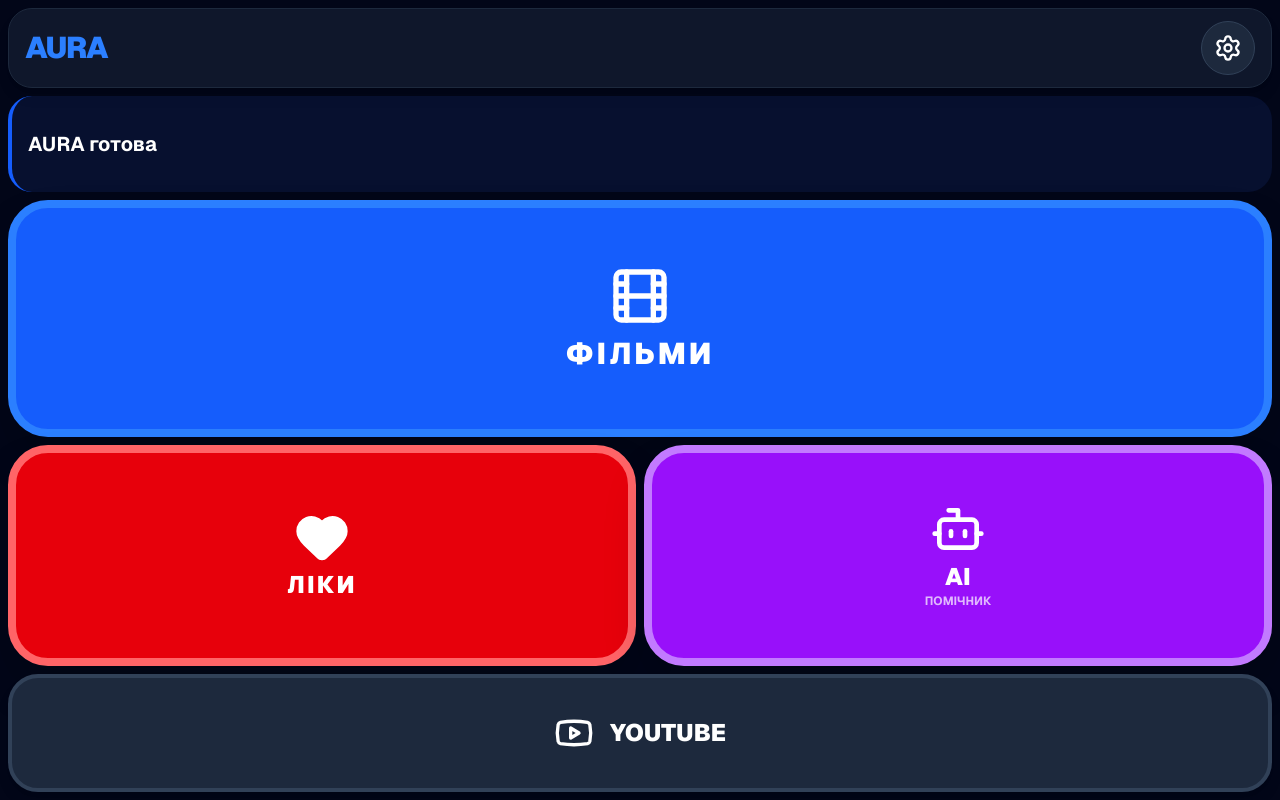
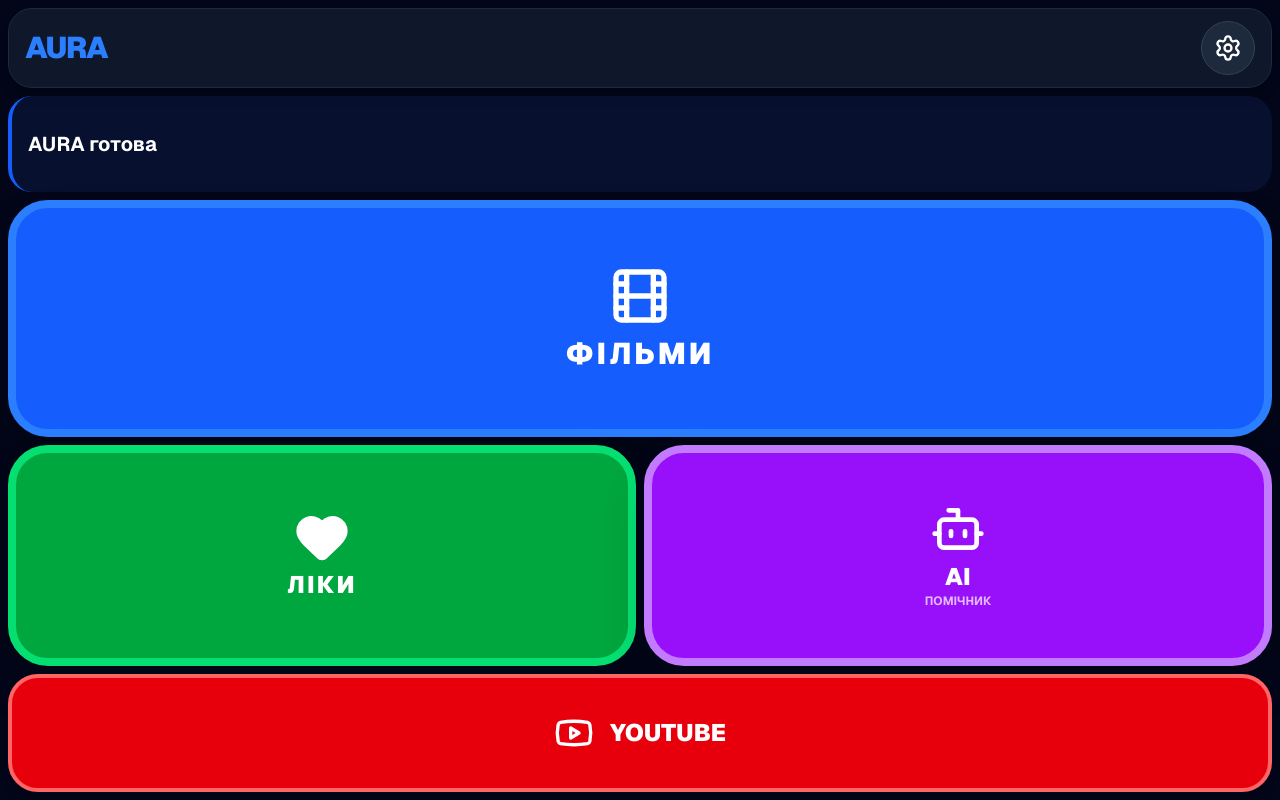
Before and after one commit to vanguar/Project-Aura, a Next.js app in the folder frontend/: page / in a window 1280 px wide. Built offline with nearby package versions, Linux system fonts and the light colour scheme.

Commit message:
Замена цвета плиток_12.06.2026

```diff
--- a/frontend/app/page.tsx
+++ b/frontend/app/page.tsx
@@ -583,7 +583,7 @@
         <div className="flex-[2] flex gap-2">
           <button
             onClick={openMeds}
-            className="flex-1 bg-red-600 rounded-[40px] border-8 border-red-400 flex flex-col items-center justify-center active:scale-95 shadow-2xl"
+            className="flex-1 bg-green-600 rounded-[40px] border-8 border-green-400 flex flex-col items-center justify-center active:scale-95 shadow-2xl"
           >
             <Heart size={56} fill="white" /><span className="text-2xl font-black mt-1 uppercase tracking-widest">ЛІКИ</span>
           </button>
@@ -600,7 +600,7 @@
         <button
           onClick={() => startVoice('youtube')}
           className={`flex-1 rounded-[30px] border-4 flex items-center justify-center gap-4 active:scale-95 shadow-lg ${
-            isListening && activeMode === 'youtube' ? 'bg-green-600 border-green-400 animate-pulse' : 'bg-slate-800 border-slate-700'
+            isListening && activeMode === 'youtube' ? 'bg-green-600 border-green-400 animate-pulse' : 'bg-red-600 border-red-400'
           }`}
         >
           <Youtube size={40} /><span className="text-2xl font-black uppercase">YouTube</span>
```
